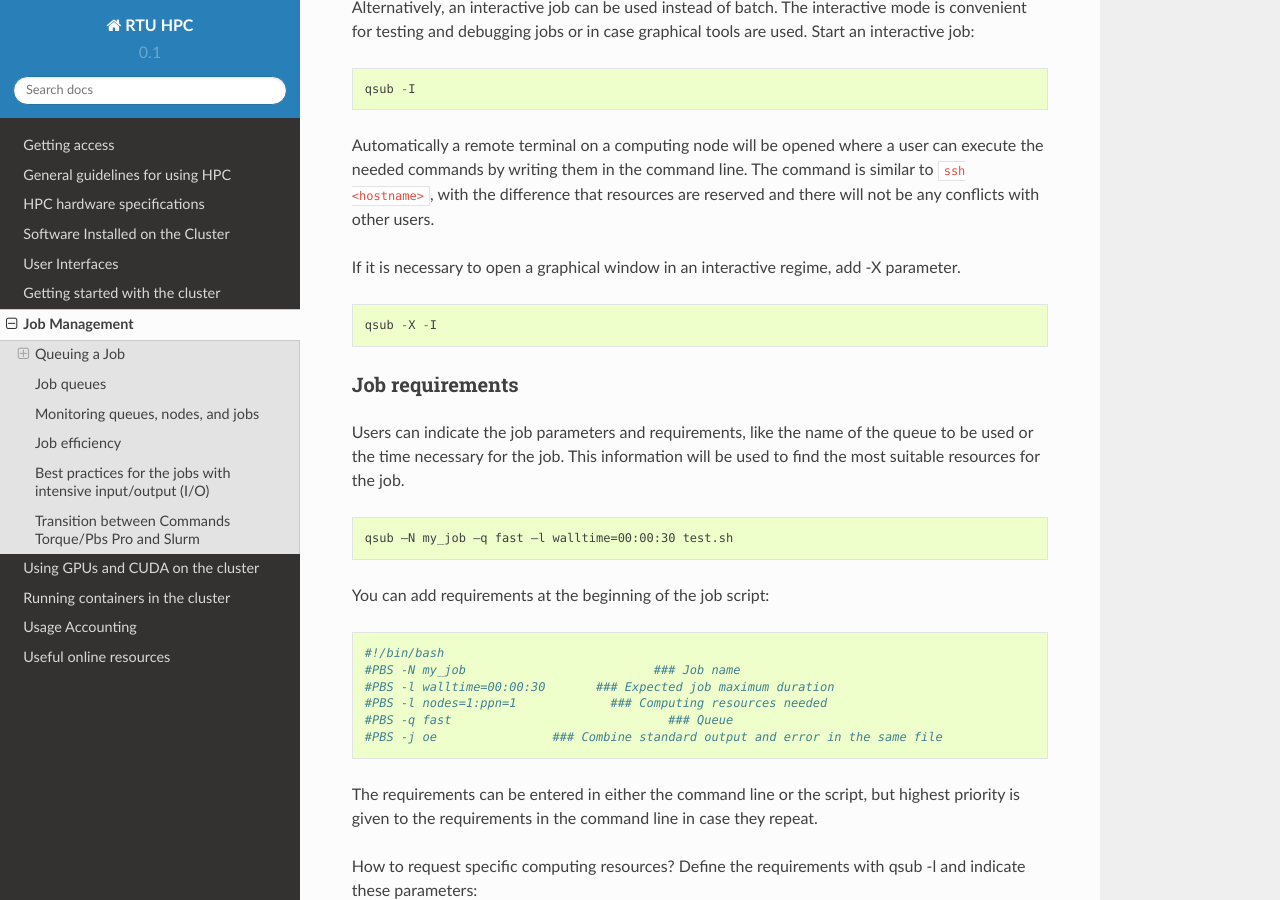
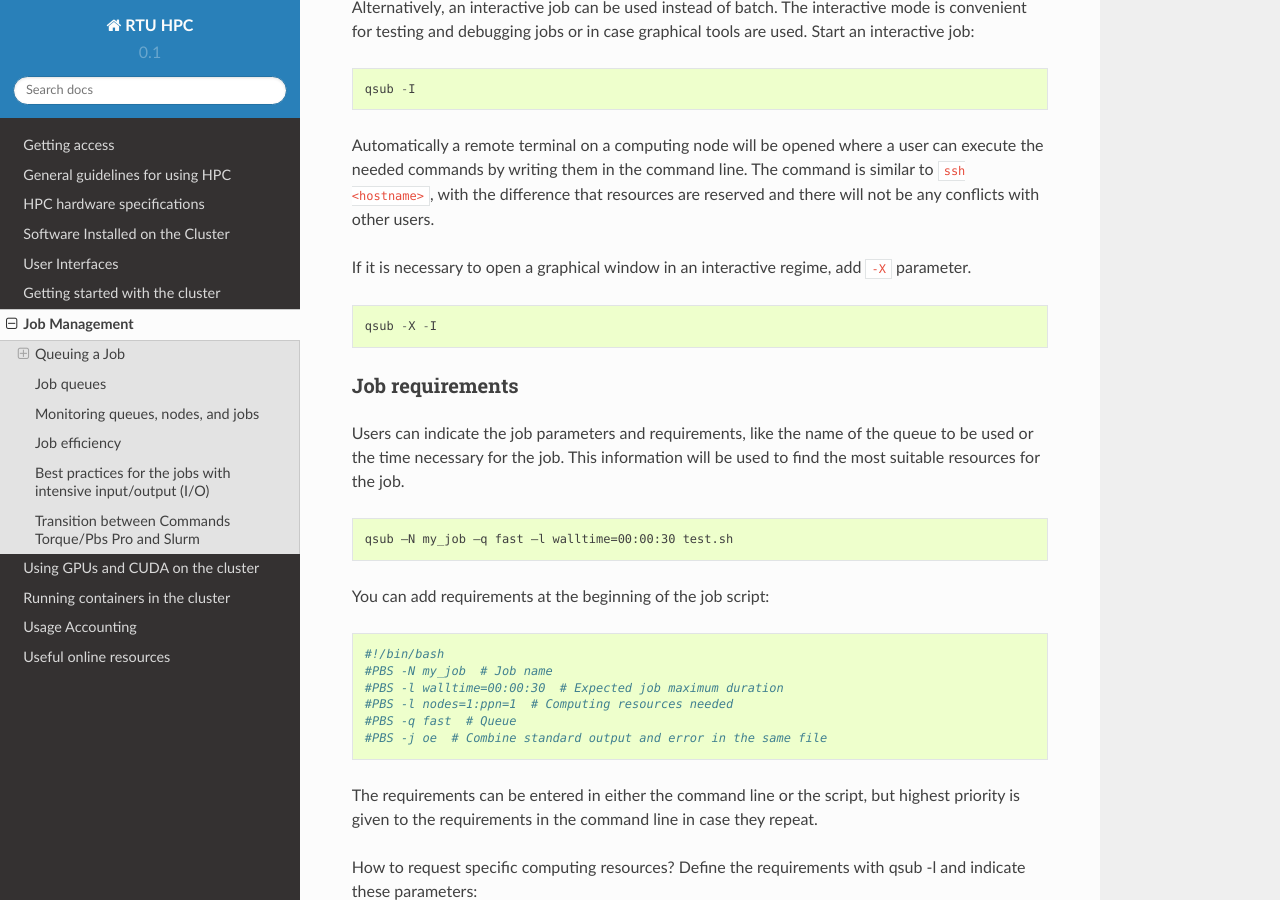
Before and after one commit to rtuhpc/hpc-manual, a Sphinx documentation site: the page built from doc/07_job_managment.md, in a window 1280 px wide and 900 px high, scrolled down 1158 px. Built offline with Sphinx 7.4.7 and the Read the Docs theme 2.0.0, drawn with Linux system fonts in a browser that asks for light colours; some of the changed text lies outside the part shown.

Commit message:
Update 07_job_managment.md

````diff
--- a/doc/07_job_managment.md
+++ b/doc/07_job_managment.md
@@ -26,7 +26,7 @@ qsub -I
 ```
 Automatically a remote terminal on a computing node will be opened where a user can execute the needed commands by writing them in the command line. The command is similar to `ssh <hostname>`, with the difference that resources are reserved and there will not be any conflicts with other users.
 
-If it is necessary to open a graphical window in an interactive regime, add -X parameter.
+If it is necessary to open a graphical window in an interactive regime, add `-X` parameter.
 ```
 qsub -X -I
 ```
@@ -39,11 +39,11 @@ qsub –N my_job –q fast –l walltime=00:00:30 test.sh
 You can add requirements at the beginning of the job script:
 ```
 #!/bin/bash
-#PBS -N my_job 			        ### Job name
-#PBS -l walltime=00:00:30 	### Expected job maximum duration
-#PBS -l nodes=1:ppn=1 		  ### Computing resources needed
-#PBS -q fast 			          ### Queue
-#PBS -j oe 		  ### Combine standard output and error in the same file
+#PBS -N my_job  # Job name
+#PBS -l walltime=00:00:30  # Expected job maximum duration
+#PBS -l nodes=1:ppn=1  # Computing resources needed
+#PBS -q fast  # Queue
+#PBS -j oe  # Combine standard output and error in the same file
 ```
 The requirements can be entered in either the command line or the script, but highest priority is given to the requirements in the command line in case they repeat.
 
@@ -148,6 +148,7 @@ Command to check the status of submitted jobs:
 qstat
 ```
 `R` – running, `C` – completed, `Q` - queued
+
 To see all running jobs queued or running in cluster (for all users):
 ```
 showq
@@ -202,9 +203,11 @@ Local resource usage on a computing node:
     `htop`, `dstat`, `nvidia-smi`, `iostat`, `nfsstat`
 
     For example, the efficiency of CPU usage with command `htop`
+
     ![htop](images/htop.png){scale=100 align=center}
 
     Track the GPU usage efficiency with command `nvidia-smi`
+
     ![nvidie-smi](images/nvidie-smi.png){scale=100 align=center}
 
 ---
@@ -247,7 +250,7 @@ Multiple I/O-intensive user jobs or parallel processes on the same computing nod
 ---
 
 ## Transition between Commands Torque/Pbs Pro and Slurm
-Cheat sheet for those who have previously used the SLURM task management system (source: (https://openhpc.community/)[https://openhpc.community]).
-![large scratch](images/torque_slurm.png){scale=80 align=center}
+Cheat sheet for those who have previously used the SLURM task management system (source: [https://openhpc.community/](https://openhpc.community)).
+![large scratch](images/torque_slurm.png){width=100px scale=80 align=center}
 
 ---
````
Also changed, not shown: other parts of doc/07_job_managment.md (+1 -1 lines).
